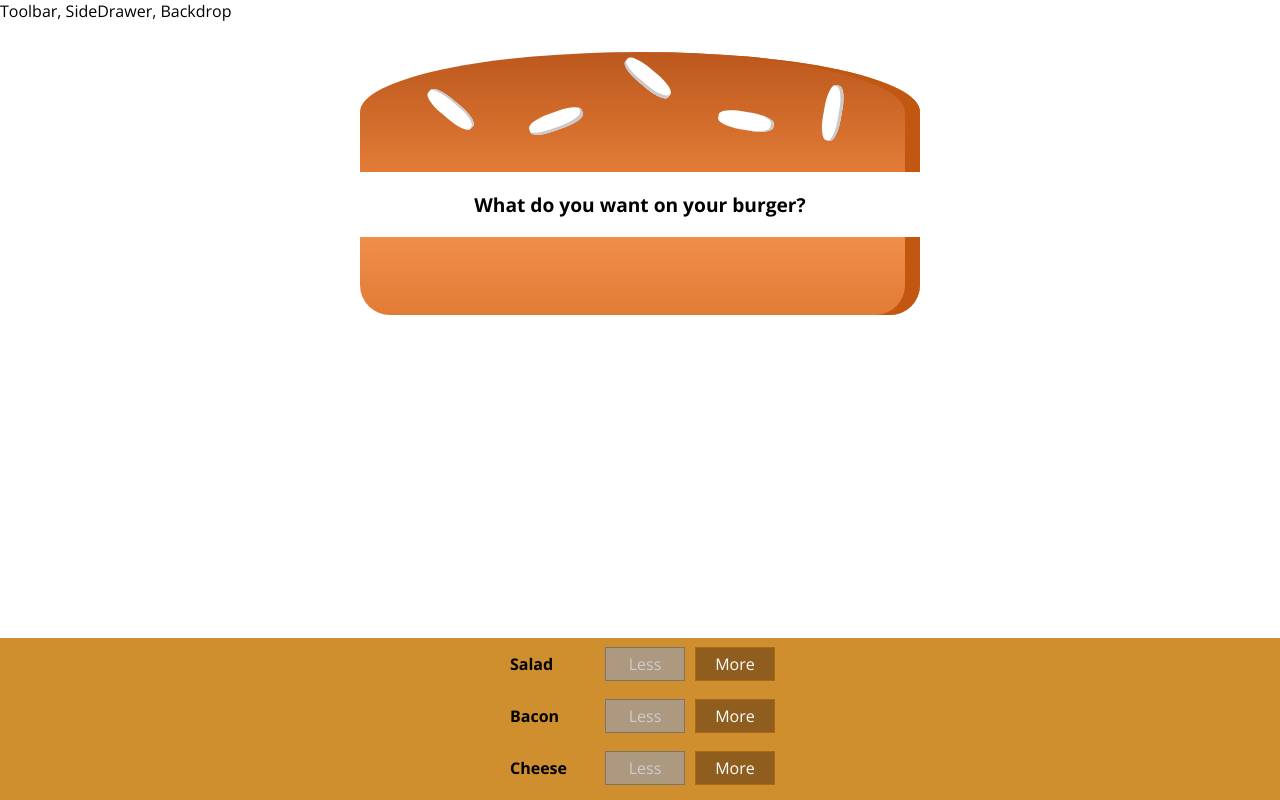
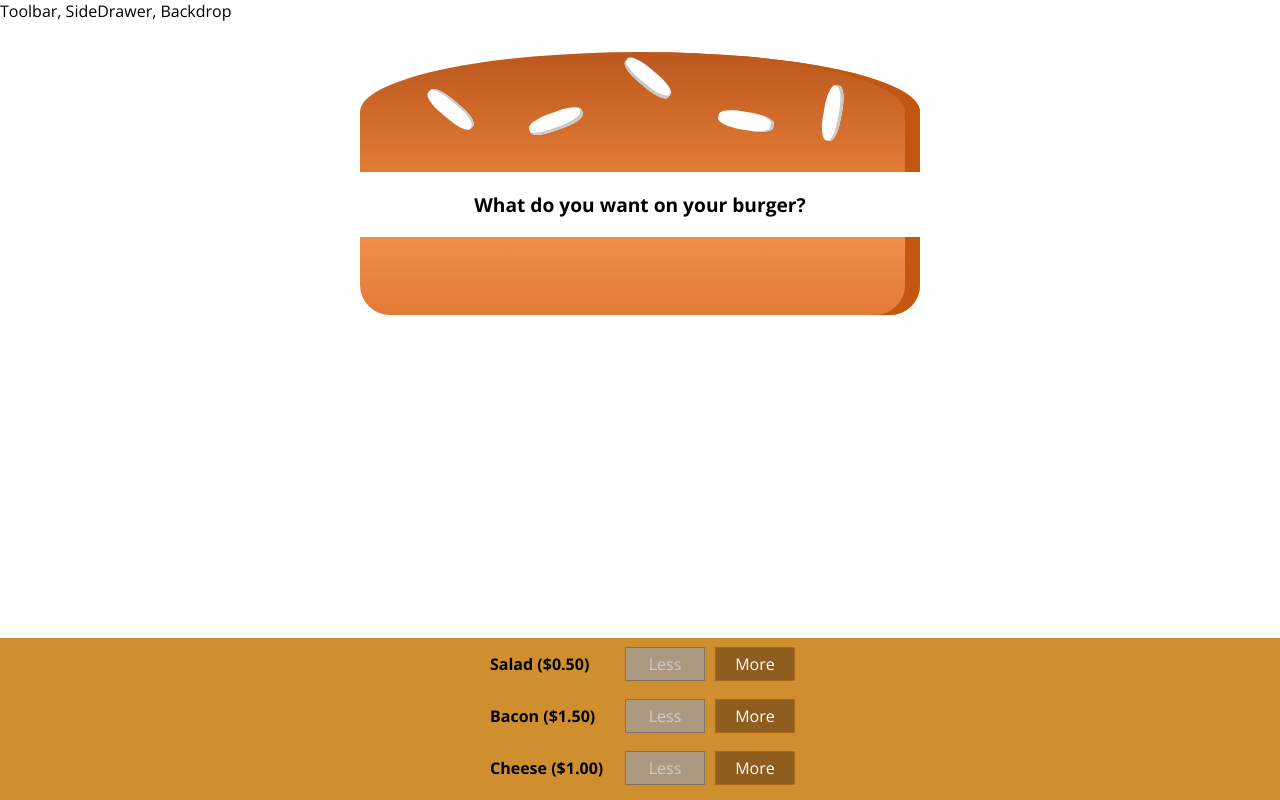
Before and after one commit to zarkle/burger-app, a React (Create React App) app: page / in a window 1280 px wide. Shown: the top 800 px of the page. Built offline with nearby package versions, Linux system fonts and the light colour scheme.

Commit message:
display price of ingredients (this was not part of the course)

```diff
--- a/src/components/Burger/BuildControls/BuildControl/BuildControl.js
+++ b/src/components/Burger/BuildControls/BuildControl/BuildControl.js
@@ -1,9 +1,12 @@
 import React from 'react';
 import styles from './BuildControl.module.css';
+import {INGREDIENT_PRICES} from '../../../../containers/BurgerBuilder/BurgerBuilder';
 
 const buildControl = (props) => (
   <div className={styles.BuildControl}>
-    <div className={styles.Label}>{props.label}</div>
+    <div
+      className={styles.Label}>
+      {props.label} (${INGREDIENT_PRICES[props.type].toFixed(2)})</div>
     <button
       className={styles.Less}
       onClick={props.removed}
--- a/src/components/Burger/BuildControls/BuildControl/BuildControl.module.css
+++ b/src/components/Burger/BuildControls/BuildControl/BuildControl.module.css
@@ -32,7 +32,7 @@
 .Label {
   padding: 10px;
   font-weight: bold;
-  width: 80px;
+  width: 120px;
 }
 
 .BuildControl .Less {
--- a/src/components/Burger/BuildControls/BuildControls.js
+++ b/src/components/Burger/BuildControls/BuildControls.js
@@ -15,6 +15,7 @@ const buildControls = (props) => (
       <BuildControl
         key={control.label}
         label={control.label}
+        type={control.type}
         added={() => props.ingredientAdded(control.type)}
         removed={() => props.ingredientRemoved(control.type)}
         disabled={props.disabled[control.type]} />
--- a/src/containers/BurgerBuilder/BurgerBuilder.js
+++ b/src/containers/BurgerBuilder/BurgerBuilder.js
@@ -5,7 +5,7 @@ import BuildControls from '../../components/Burger/BuildControls/BuildControls';
 import Modal from '../../components/UI/Modal/Modal';
 import OrderSummary from '../../components/Burger/OrderSummary/OrderSummary';
 
-const INGREDIENT_PRICES = {
+export const INGREDIENT_PRICES = {
   salad: 0.5,
   cheese: 1,
   meat: 2,
```
